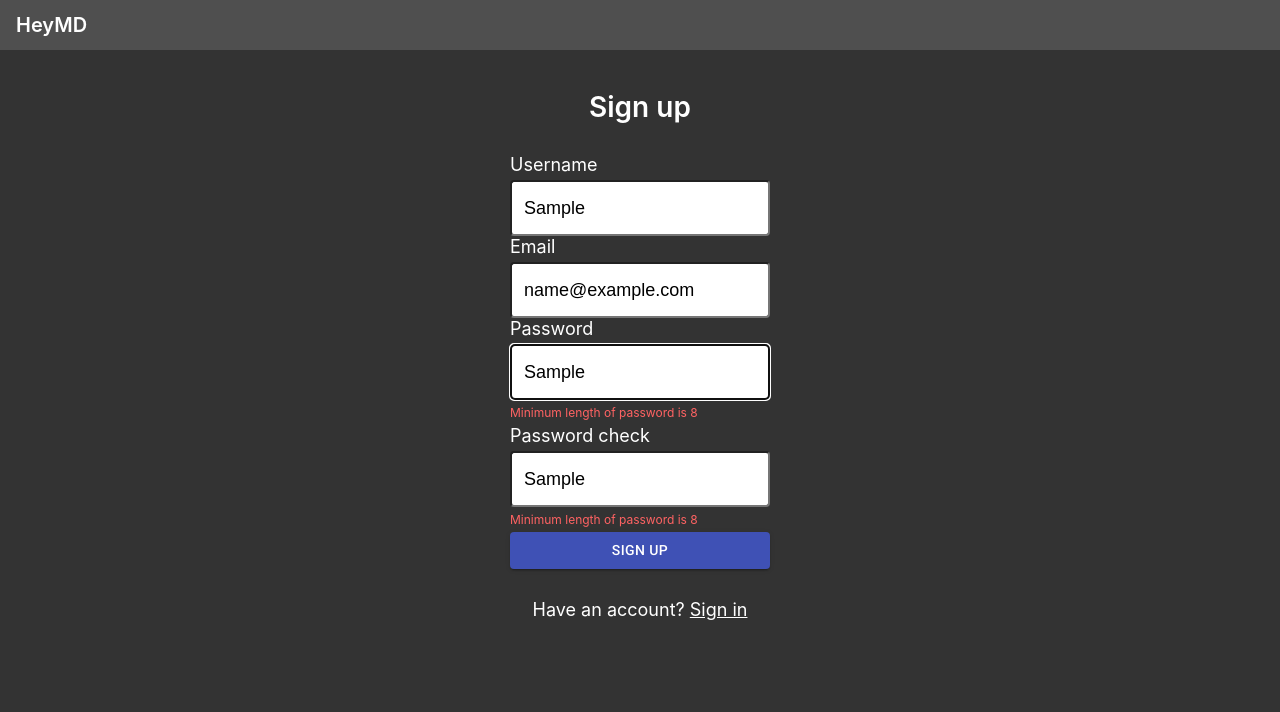
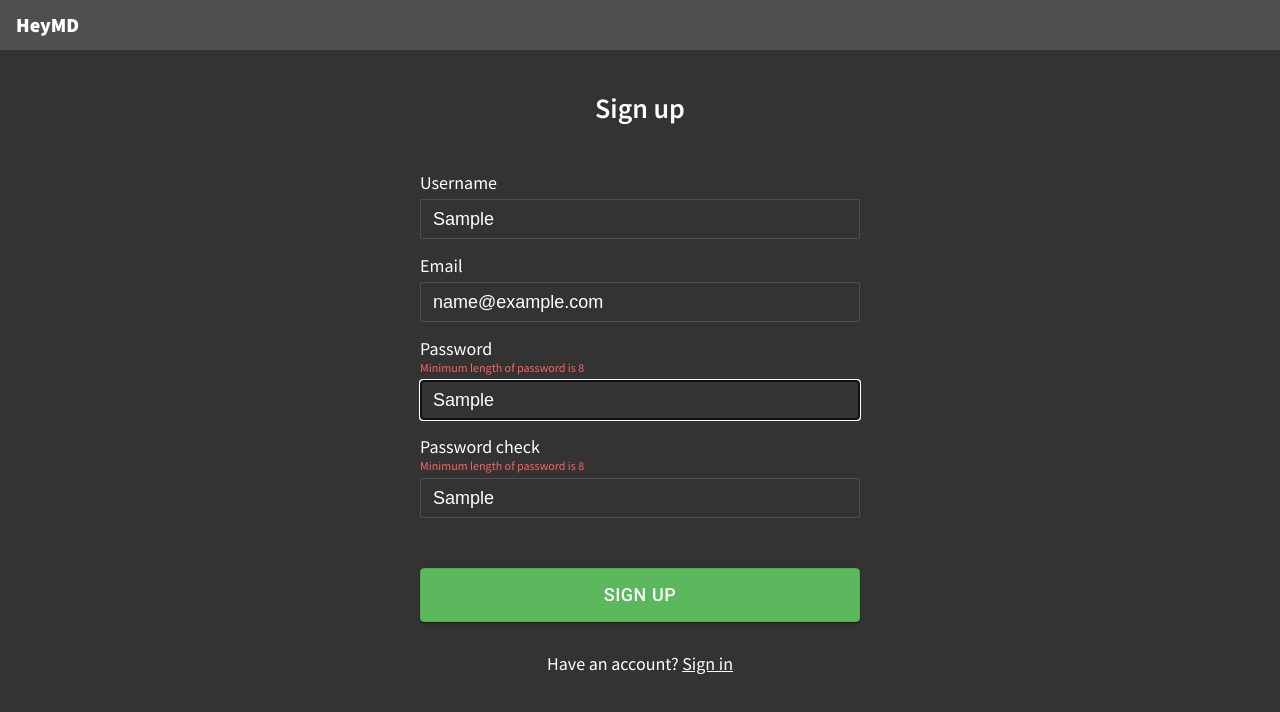
Before and after one commit to tsungtingdu/hackmd_clone_react, a React (Create React App) app: page /signup in a window 1280 px wide. Both pictures are taken after typing "Sample", "name@example.com", "Sample", "Sample" into the empty fields and a click on the button "SIGN UP". Shown: the top 712 px of the page. Built offline with nearby package versions, Linux system fonts and the light colour scheme.

Commit message:
customize component, update page style

```diff
--- a/src/conponents/Navbar.js
+++ b/src/conponents/Navbar.js
@@ -13,7 +13,7 @@ const Nav = styled.div`
     margin: auto 1rem;
     height: 20px;
     color: #ffffff;
-    font-weight: 600;
+    font-weight: 900;
 
     &_title {
       font-size: 20px;
--- a/src/index.css
+++ b/src/index.css
@@ -1,8 +1,13 @@
+@import url('https://fonts.googleapis.com/css2?family=Source+Sans+Pro:wght@300;400;600;700;900&display=swap');
+
+* {
+  box-sizing: border-box;
+}
+
 body {
   margin: 0;
-  font-family: -apple-system, BlinkMacSystemFont, 'Segoe UI', 'Roboto', 'Oxygen',
-    'Ubuntu', 'Cantarell', 'Fira Sans', 'Droid Sans', 'Helvetica Neue',
-    sans-serif;
+  /* font-family: -apple-system, BlinkMacSystemFont, "Source Sans Pro", Helvetica, Arial, 'Segoe UI', 'Roboto', 'Oxygen', 'Ubuntu', 'Cantarell', 'Fira Sans', 'Droid Sans', 'Helvetica Neue', sans-serif; */
+  font-family: 'Source Sans Pro', sans-serif;
   -webkit-font-smoothing: antialiased;
   -moz-osx-font-smoothing: grayscale;
 }
--- a/src/pages/Signin.js
+++ b/src/pages/Signin.js
@@ -5,6 +5,7 @@ import { Link } from 'react-router-dom'
 import Navbar from '../conponents/Navbar'
 import { Button } from '@material-ui/core'
 import styled from 'styled-components'
+import { makeStyles } from '@material-ui/core/styles'
 
 const StyledContainer = styled.div`
   width: 100vw;
@@ -52,29 +53,60 @@ const StyledContainer = styled.div`
 const Form = styled.form`
   display: flex;
   flex-flow: column;
+  width: 440px;
 
   label {
     color: #ffffff;
     font-size: 18px;
     font-weight: 400;
-    margin: 0 0 5px 0;
+    margin: 15px 0 5px 0;
+    display: flex;
+    justify-content: space-between;
   }
 
   input {
     height: 40px;
     font-size: 18px;
     padding: 6px 12px;
-    border-radius: 4px;
+    color: #ffffff;
+    border: 1px solid  #4f4f4f;
+    border-radius: 2px;
+    background-color: transparent;
+
+    &::-webkit-input-placeholder,
+    &::-moz-placeholder,
+    &:-ms-input-placeholder,
+    &:-moz-placeholder {
+      color: #4f4f4f;
+    }
   }
 `
-const HelperText = styled.p`
-  color: #ff6363;
-  font-size: 12px;
-  text-align: left;
-  margin: 5px 0;
+const HelperText = styled.div`
+  display: flex;
+  align-items: flex-end;
+
+  p {
+    color: #ff6363;
+    font-size: 12px;
+    margin: 0;
+  }
 `
 
-const Signin = () => {
+const useStyles = makeStyles({
+  styledBtn: {
+    fontSize: '18px',
+    padding: '10px',
+    margin: '50px 0 0 0',
+    backgroundColor: '#5cb85c',
+    borderColor: '#4cae4c',
+    color: '#ffffff',
+    border: '1px solid transparent',
+    borderRadius: '4px'
+  }
+})
+
+const Signin = (props) => {
+  const classes = useStyles()
   const dispatch = useDispatch()
   const { register, handleSubmit, errors } = useForm()
   const [input, setInput] = useState({
@@ -111,7 +143,14 @@ const Signin = () => {
           <div className="title">Sign in</div>
           <Form action=""
             onSubmit={handleSubmit(onSubmit)} >
-            <label htmlFor="">Email</label>
+            <label htmlFor="">
+              <span>Email</span>
+              {errors.email && (
+                <HelperText>
+                  <p>{errors.email.message}</p>
+                </HelperText>
+              )}
+            </label>
             <input
               type="text"
               placeholder="Your email"
@@ -125,12 +164,14 @@ const Signin = () => {
                   message: "Invalid email",
                 }
               })} />
-            {errors.email && (
-              <HelperText>
-                {errors.email.message}
-              </HelperText>
-            )}
-            <label htmlFor="">Password</label>
+            <label htmlFor="">
+              <span>Password</span>
+              {errors.password && (
+                <HelperText>
+                  <p>{errors.password.message}</p>
+                </HelperText>
+              )}
+            </label>
             <input
               type="password"
               placeholder="Your password"
@@ -144,12 +185,10 @@ const Signin = () => {
                   message: "Minimum length of password is 8",
                 },
               })} />
-            {errors.password && (
-              <HelperText>
-                {errors.password.message}
-              </HelperText>
-            )}
-            <Button type="submit" variant="contained" color="primary">Sign in</Button>
+
+            <Button
+              classes={{ root: classes.styledBtn }}
+              type="submit" variant="contained">Sign in</Button>
 
           </Form>
           <div className="foot-text">New to HeyMD? <Link to="/signup" className="foot-text__link">Sign up</Link></div>
--- a/src/pages/Signup.js
+++ b/src/pages/Signup.js
@@ -5,6 +5,7 @@ import { Link } from 'react-router-dom'
 import Navbar from '../conponents/Navbar'
 import { Button } from '@material-ui/core'
 import styled from 'styled-components'
+import { makeStyles } from '@material-ui/core/styles'
 
 const StyledContainer = styled.div`
   width: 100vw;
@@ -52,30 +53,57 @@ const StyledContainer = styled.div`
 const Form = styled.form`
   display: flex;
   flex-flow: column;
+  width: 440px;
 
   label {
     color: #ffffff;
     font-size: 18px;
     font-weight: 400;
-    margin: 0 0 5px 0;
+    margin: 15px 0 5px 0;
   }
 
   input {
     height: 40px;
     font-size: 18px;
     padding: 6px 12px;
-    border-radius: 4px;
+    color: #ffffff;
+    border: 1px solid  #4f4f4f;
+    border-radius: 2px;
+    background-color: transparent;
+
+    &::-webkit-input-placeholder,
+    &::-moz-placeholder,
+    &:-ms-input-placeholder,
+    &:-moz-placeholder {
+      color: #4f4f4f;
+    }
   }
 `
+const HelperText = styled.div`
+  display: flex;
+  align-items: flex-end;
 
-const HelperText = styled.p`
+  p {
     color: #ff6363;
     font-size: 12px;
-  text-align: left;
-  margin: 5px 0;
+    margin: 0;
+  }
 `
+const useStyles = makeStyles({
+  styledBtn: {
+    fontSize: '18px',
+    padding: '10px',
+    margin: '50px 0 0 0',
+    backgroundColor: '#5cb85c',
+    borderColor: '#4cae4c',
+    color: '#ffffff',
+    border: '1px solid transparent',
+    borderRadius: '4px'
+  }
+})
 
 const Signup = () => {
+  const classes = useStyles()
   const dispatch = useDispatch()
   const { register, handleSubmit, errors } = useForm()
 
@@ -118,7 +146,14 @@ const Signup = () => {
           <Form
             action=""
             onSubmit={handleSubmit(onSubmit)} >
-            <label htmlFor="">Username</label>
+            <label htmlFor="">
+              <span>Username</span>
+              {errors.name && (
+                <HelperText>
+                  <p>{errors.name.message}</p>
+                </HelperText>
+              )}
+            </label>
             <input
               type="text"
               placeholder="Your username"
@@ -132,12 +167,15 @@ const Signup = () => {
                   message: "Minimum length of username is 2",
                 },
               })} />
-            {errors.name && (
+
+            <label htmlFor="">
+              <span>Email</span>
+              {errors.email && (
                 <HelperText>
-                {errors.name.message}
+                  <p>{errors.email.message}</p>
                 </HelperText>
               )}
-            <label htmlFor="">Email</label>
+            </label>
             <input
               type="text"
               placeholder="Your email"
@@ -151,12 +189,14 @@ const Signup = () => {
                   message: "Invalid email",
                 }
               })} />
-            {errors.email && (
+            <label htmlFor="">
+              <span>Password</span>
+              {errors.password && (
                 <HelperText>
-                {errors.email.message}
+                  <p> {errors.password.message}</p>
                 </HelperText>
               )}
-            <label htmlFor="">Password</label>
+            </label>
             <input
               type="text"
               placeholder="Your password"
@@ -170,12 +210,15 @@ const Signup = () => {
                   message: "Minimum length of password is 8",
                 },
               })} />
-            {errors.password && (
+
+            <label htmlFor="">
+              <span>Password check</span>
+              {errors.passwordCheck && (
                 <HelperText>
-                {errors.password.message}
+                  <p>{errors.passwordCheck.message}</p>
                 </HelperText>
               )}
-            <label htmlFor="">Password check</label>
+            </label>
             <input
               type="text"
               placeholder="Your password again"
@@ -189,13 +232,9 @@ const Signup = () => {
                   message: "Minimum length of password is 8",
                 },
               })} />
-            {errors.passwordCheck && (
-              <HelperText>
-                {errors.passwordCheck.message}
-              </HelperText>
-            )}
-
-            <Button type="submit" variant="contained" color="primary">Sign up</Button>
+            <Button
+              classes={{ root: classes.styledBtn }}
+              type="submit" variant="contained">Sign up</Button>
 
           </Form>
           <div className="foot-text">Have an account? <Link to="/signin" className="foot-text__link">Sign in</Link></div>
```
Lines whose indentation alone changed are shown as unchanged.
